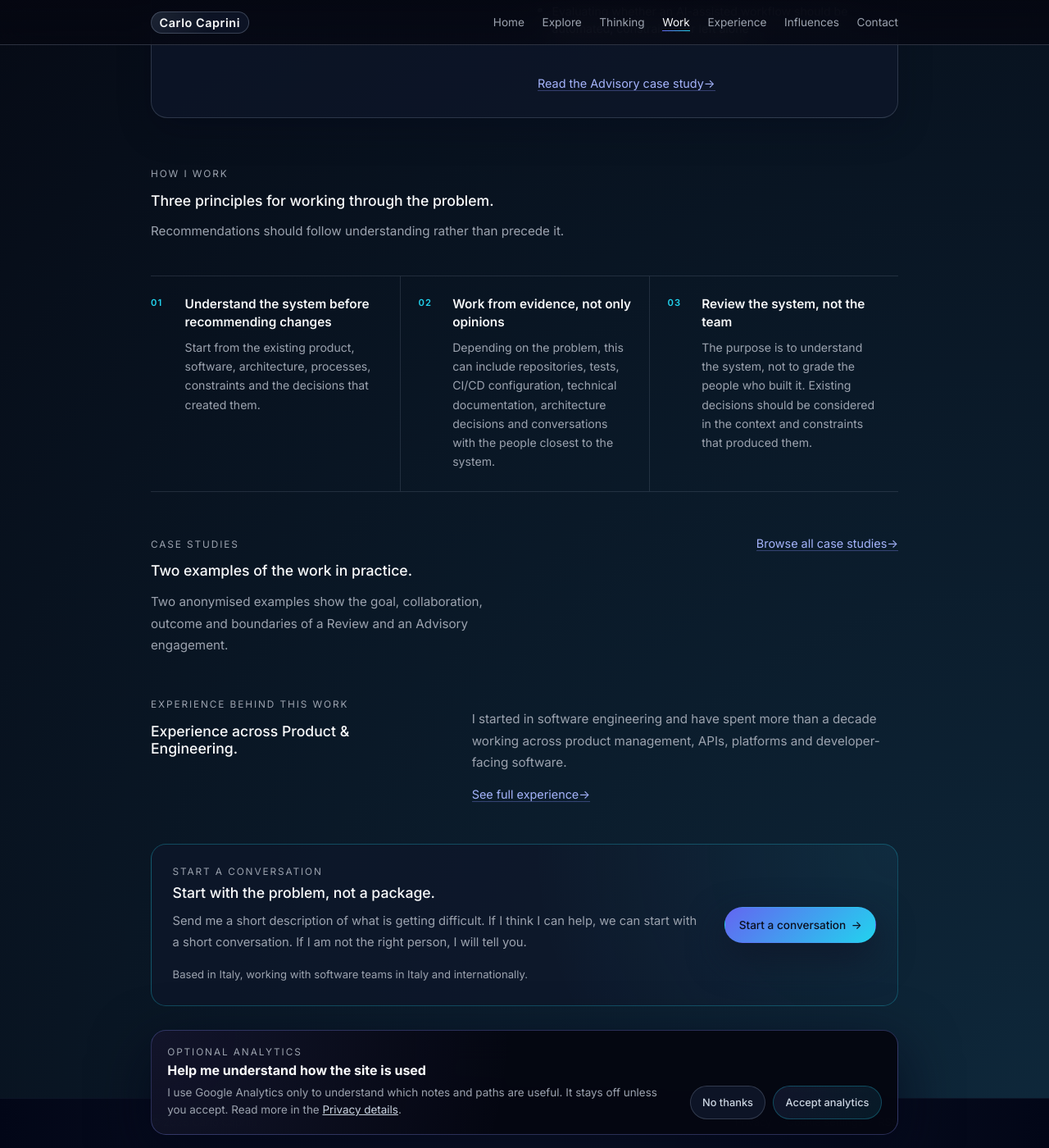
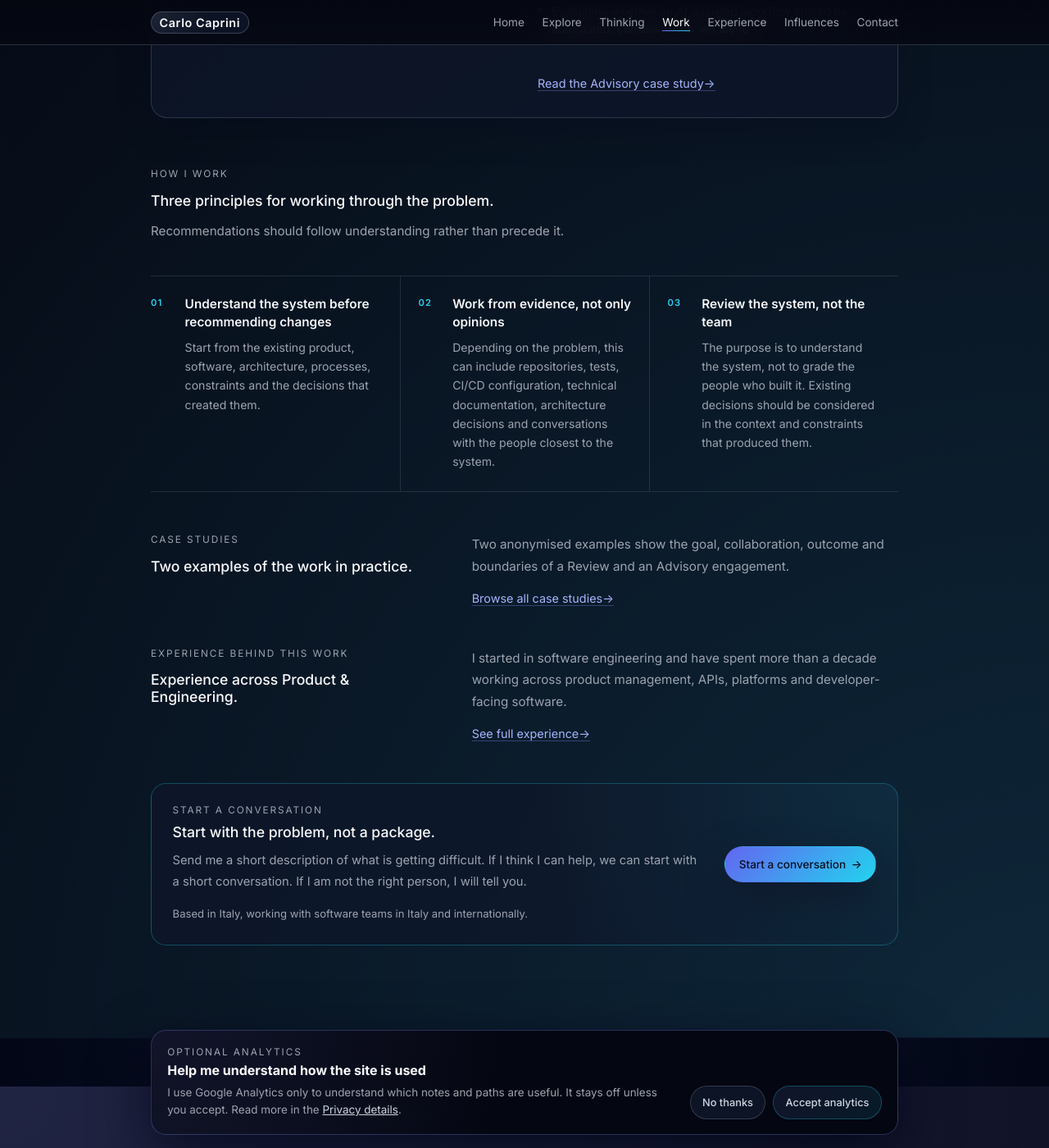
Before and after one commit to carlocaprini/carlocaprini.github.io, a Jekyll site: the page built from pages/work.md, in a window 1280 px wide and 1400 px high, scrolled down 2641 px. Shown: the whole window at 82% size. Built offline with Jekyll 4.4.1, drawn with Linux system fonts in a browser that asks for light colours.

Commit message:
Align Work evidence section structure

```diff
--- a/_layouts/work.html
+++ b/_layouts/work.html
@@ -144,13 +144,13 @@ layout: default
   </section>
 
   <section class="section work-case-studies-section">
-    <div class="container">
-      <div class="section-header work-reveal" data-work-reveal>
-        <div class="work-case-studies-summary">
-          <div class="section-eyebrow">{{ page.case_studies.eyebrow }}</div>
-          <h2 class="section-title">{{ page.case_studies.title }}</h2>
-          <p class="section-description">{{ page.case_studies.body }}</p>
-        </div>
+    <div class="container work-section-intro work-reveal" data-work-reveal>
+      <div>
+        <div class="section-eyebrow">{{ page.case_studies.eyebrow }}</div>
+        <h2 class="section-title">{{ page.case_studies.title }}</h2>
+      </div>
+      <div>
+        <p class="section-description">{{ page.case_studies.body }}</p>
         <a class="section-link" href="{{ page.case_studies.action.url | relative_url }}" data-analytics-event="work_open" data-analytics-link-context="work_case_studies" data-analytics-destination="{{ page.case_studies.action.url }}">{{ page.case_studies.action.label }} <span aria-hidden="true">→</span></a>
       </div>
     </div>
```
Also changed, not shown: _includes/styles/work.css (+4 -7 lines), docs/design-system.md (+1 -1 lines).
